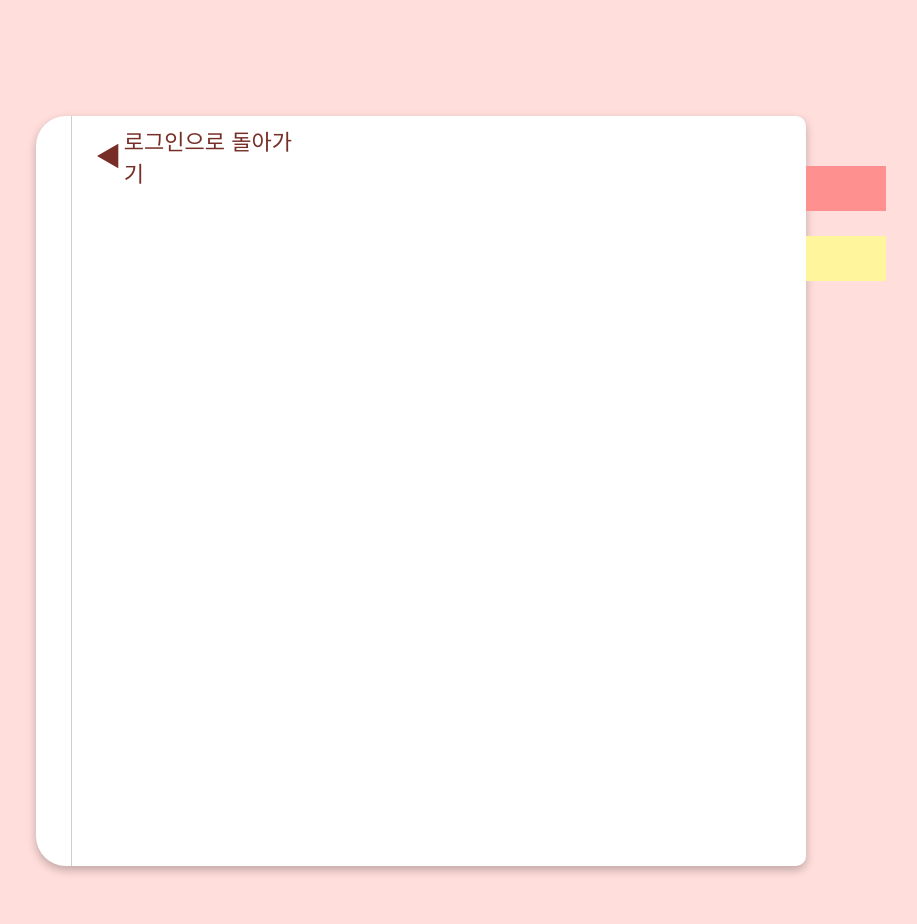
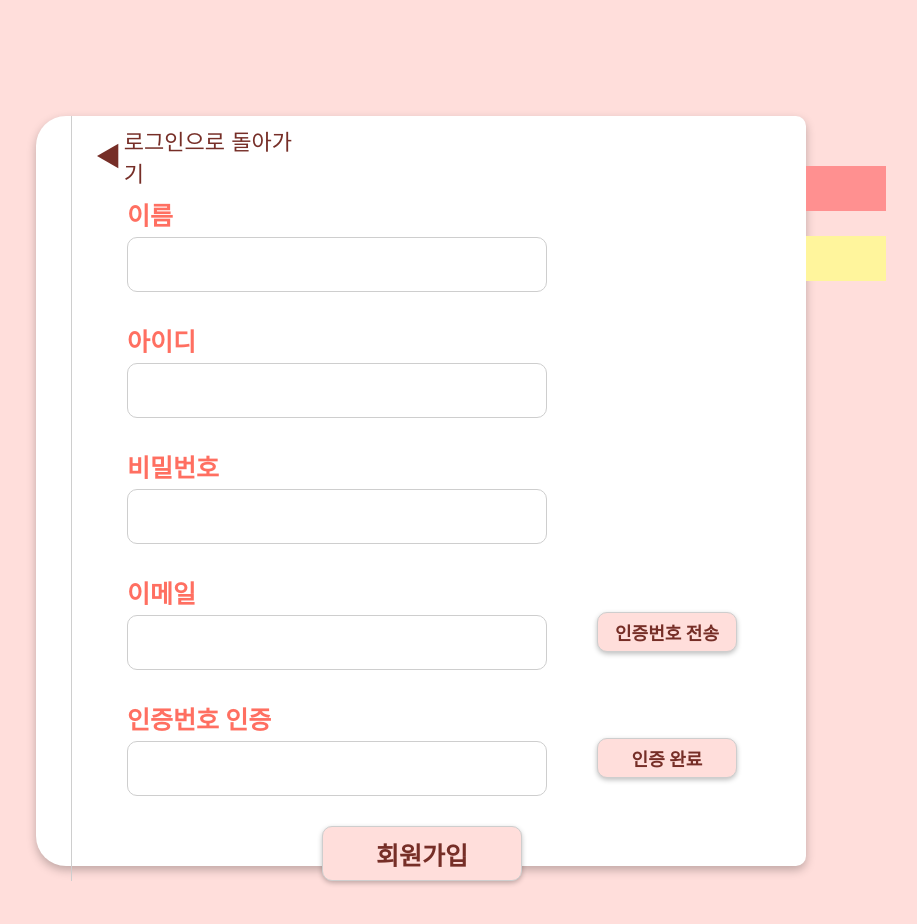
Before and after one commit to JJongsKim/maplog, a React (Create React App) app: page /sign-up in a window 1280 px wide. Shown: the top 924 px of the page, without its empty margins (335-1252 px from the left). Built offline with nearby package versions, Linux system fonts and the light colour scheme; a web font is replaced by a local one.

Commit message:
style: 회원가입 폼 UI 완성

```diff
--- a/src/components/signIn/formContainer.tsx
+++ b/src/components/signIn/formContainer.tsx
@@ -57,7 +57,9 @@ const InputWrap = styled.input`
   height: 65px;
   border: 1px solid ${({ theme }) => theme.colors.primary.gray};
   border-radius: 10px;
+  padding: 0 20px 0 20px;
   font-size: 25px;
+  color: ${({ theme }) => theme.colors.text};
 `;
 
 const GoSignUpBtn = styled.button`
--- /dev/null
+++ b/src/components/signUp/formContainer.tsx
@@ -0,0 +1,104 @@
+import styled from 'styled-components';
+
+const FormContainer = () => {
+  return (
+    <form>
+      <FormWrap>
+        <InputContainer>
+          <LabelWrap>이름</LabelWrap>
+          <InputWrap />
+        </InputContainer>
+        <InputContainer>
+          <LabelWrap>아이디</LabelWrap>
+          <InputWrap />
+        </InputContainer>
+        <InputContainer>
+          <LabelWrap>비밀번호</LabelWrap>
+          <InputWrap />
+        </InputContainer>
+        <CertifyWrap>
+          <InputContainer>
+            <LabelWrap>이메일</LabelWrap>
+            <InputWrap />
+          </InputContainer>
+          <CertifyBtn>인증번호 전송</CertifyBtn>
+        </CertifyWrap>
+        <CertifyWrap>
+          <InputContainer>
+            <LabelWrap>인증번호 인증</LabelWrap>
+            <InputWrap />
+          </InputContainer>
+          <CertifyBtn>인증 완료</CertifyBtn>
+        </CertifyWrap>
+        <SignUpBtn>회원가입</SignUpBtn>
+      </FormWrap>
+    </form>
+  );
+};
+
+const FormWrap = styled.div`
+  display: flex;
+  flex-direction: column;
+  margin: 20px 0 0 55px;
+`;
+
+const InputContainer = styled.div`
+  display: flex;
+  flex-direction: column;
+  margin-bottom: 30px;
+`;
+
+const LabelWrap = styled.label`
+  font-size: 25px;
+  font-weight: 600;
+  margin: 0 20px 5px 0;
+  color: ${({ theme }) => theme.colors.primary.hotpink};
+`;
+
+const InputWrap = styled.input`
+  width: 420px;
+  height: 55px;
+  border: 1px solid ${({ theme }) => theme.colors.primary.gray};
+  border-radius: 10px;
+  padding: 0 20px 0 20px;
+  font-size: 20px;
+  color: ${({ theme }) => theme.colors.text};
+`;
+
+const CertifyWrap = styled.div`
+  display: flex;
+  justify-content: space-between;
+  width: 610px;
+`;
+
+const CertifyBtn = styled.button`
+  margin: 38px 0 0 50px;
+  width: 140px;
+  height: 40px;
+  text-align: center;
+  font-weight: 600;
+  font-size: 18px;
+  border: 1px solid ${({ theme }) => theme.colors.primary.gray};
+  border-radius: 10px;
+  box-shadow: 0 2px 5px rgba(0, 0, 0, 0.25);
+  background-color: ${({ theme }) => theme.colors.primary.pink};
+  color: ${({ theme }) => theme.colors.text};
+  cursor: pointer;
+`;
+
+const SignUpBtn = styled.button`
+  width: 200px;
+  height: 55px;
+  text-align: center;
+  font-weight: 600;
+  font-size: 25px;
+  margin-left: 195px;
+  border: 1px solid ${({ theme }) => theme.colors.primary.gray};
+  border-radius: 10px;
+  box-shadow: 0 2px 5px rgba(0, 0, 0, 0.25);
+  background-color: ${({ theme }) => theme.colors.primary.pink};
+  color: ${({ theme }) => theme.colors.text};
+  cursor: pointer;
+`;
+
+export default FormContainer;
--- a/src/pages/sign-up/index.tsx
+++ b/src/pages/sign-up/index.tsx
@@ -2,6 +2,7 @@ import styled from 'styled-components';
 import { useNavigate } from 'react-router-dom';
 
 import { ReactComponent as Polygon } from '../../assets/Polygon.svg';
+import FormContainer from '../../components/signUp/formContainer';
 
 const SignUp = () => {
   const navigate = useNavigate();
@@ -14,10 +15,13 @@ const SignUp = () => {
     <BgWrap>
       <SignUpWrap>
         <SignUpBorder />
-        <GoSignInBtn onClick={goSignIn}>
-          <PolygonStyle />
-          <p>로그인으로 돌아가기</p>
-        </GoSignInBtn>
+        <GoSignInInput>
+          <GoSignInBtn onClick={goSignIn}>
+            <PolygonStyle />
+            <p>로그인으로 돌아가기</p>
+          </GoSignInBtn>
+          <FormContainer />
+        </GoSignInInput>
         <TapeWrap>
           <IndexTape />
           <IndexTape />
@@ -68,6 +72,11 @@ const GoSignInBtn = styled.div`
   }
 `;
 
+const GoSignInInput = styled.div`
+  display: flex;
+  flex-direction: column;
+`;
+
 const TapeWrap = styled.div`
   display: flex;
   flex-direction: column;
```
